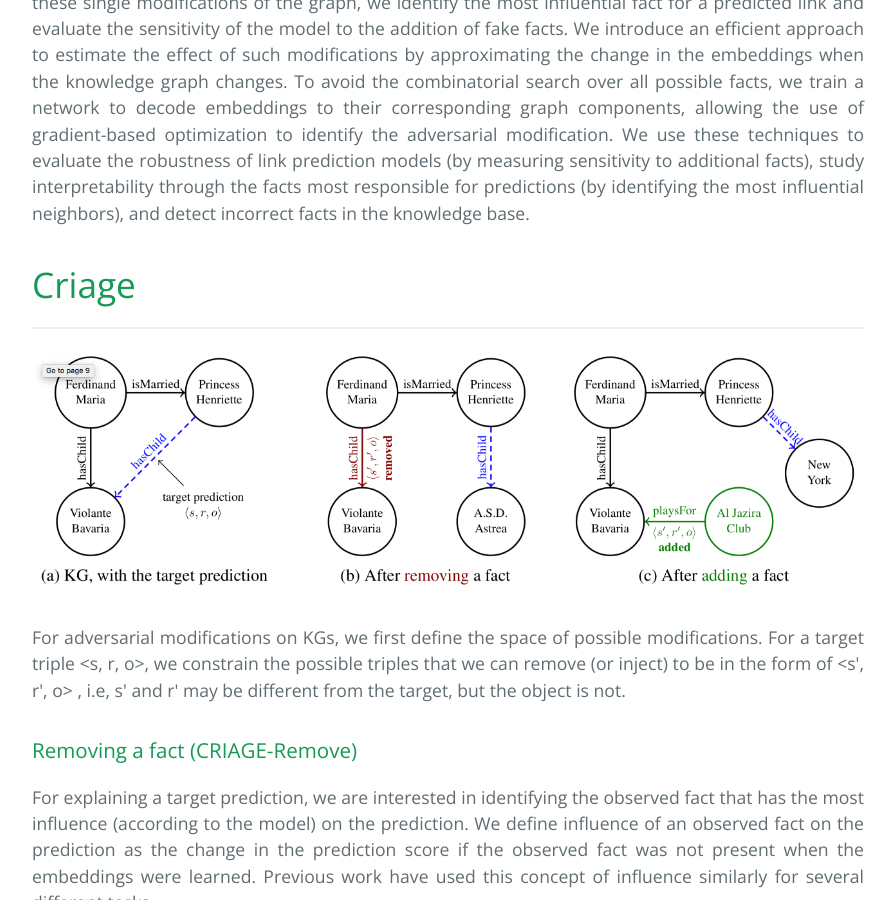
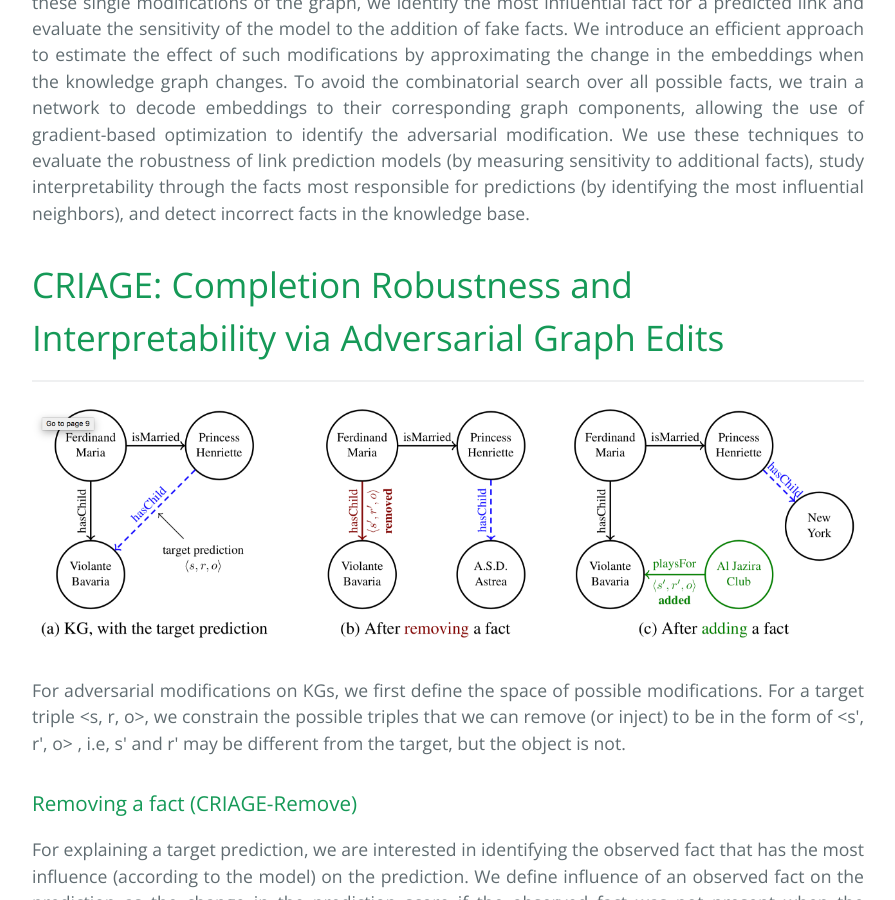
Before and after one commit to pouyapez/criage, a Jekyll site: the page built from index.md, in a window 1280 px wide and 900 px high, scrolled down 714 px. Shown: the whole window, without its empty margins (192-1087 px from the left). Built offline with Jekyll 4.4.1, drawn with Linux system fonts in a browser that asks for light colours.

Commit message:
Update index.md

```diff
--- a/index.md
+++ b/index.md
@@ -5,7 +5,7 @@ layout: default
 Representing entities and relations in an embedding space is a well-studied approach for machine learning on relational data. Existing approaches, however, primarily focus on improving accuracy and overlook other aspects such as robustness and interpretability. In this paper, we propose adversarial modifications for link prediction models: identifying the fact to add into or remove from the knowledge graph that changes the prediction for a target fact after the model is retrained. Using these single modifications of the graph, we identify the most influential fact for a predicted link and evaluate the sensitivity of the model to the addition of fake facts. We introduce an efficient approach to estimate the effect of such modifications by approximating the change in the embeddings when the knowledge graph changes. To avoid the combinatorial search over all possible facts, we train a network to decode embeddings to their corresponding graph components, allowing the use of gradient-based optimization to identify the adversarial modification. We use these techniques to evaluate the robustness of link prediction models (by measuring sensitivity to additional facts), study interpretability through the facts most responsible for predictions (by identifying the most influential neighbors), and detect incorrect facts in the knowledge base.
 </p>
 
-# Criage
+# CRIAGE: Completion Robustness and Interpretability via Adversarial Graph Edits
 
 * * *
 
```
